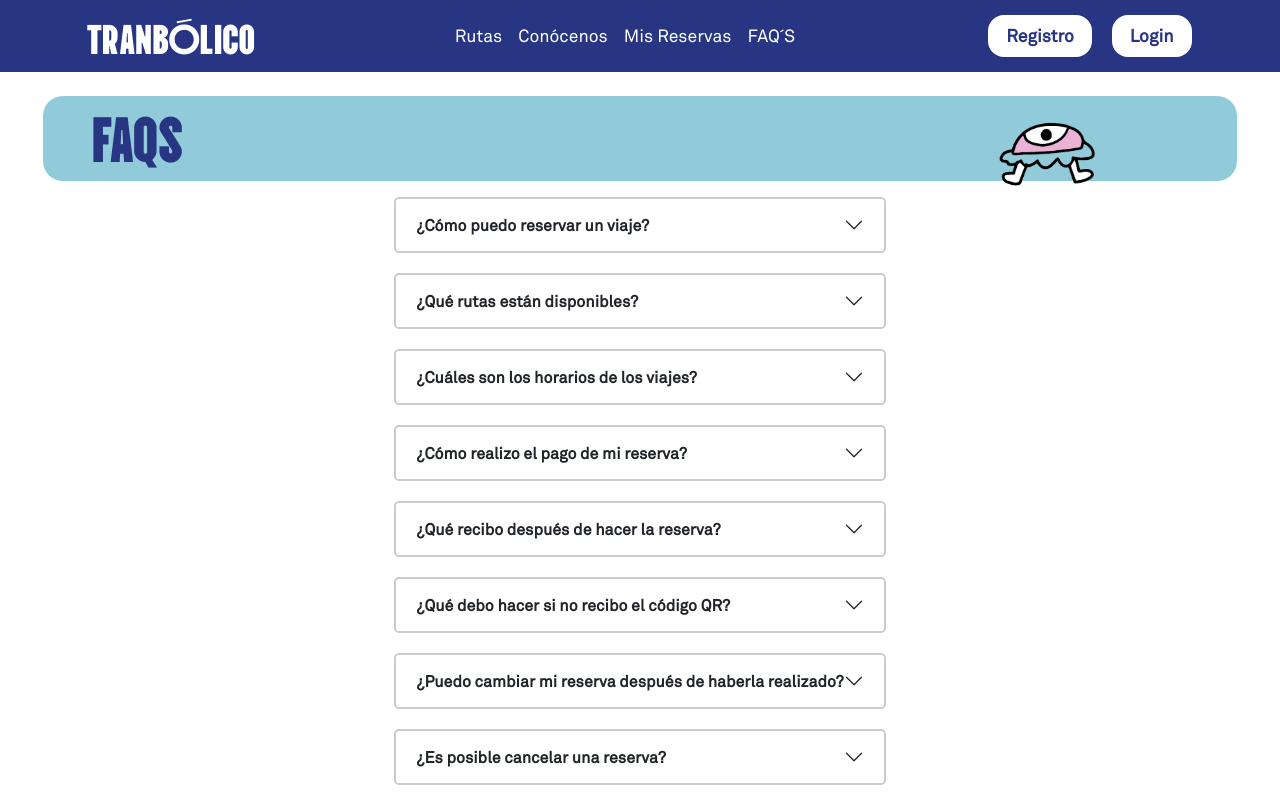
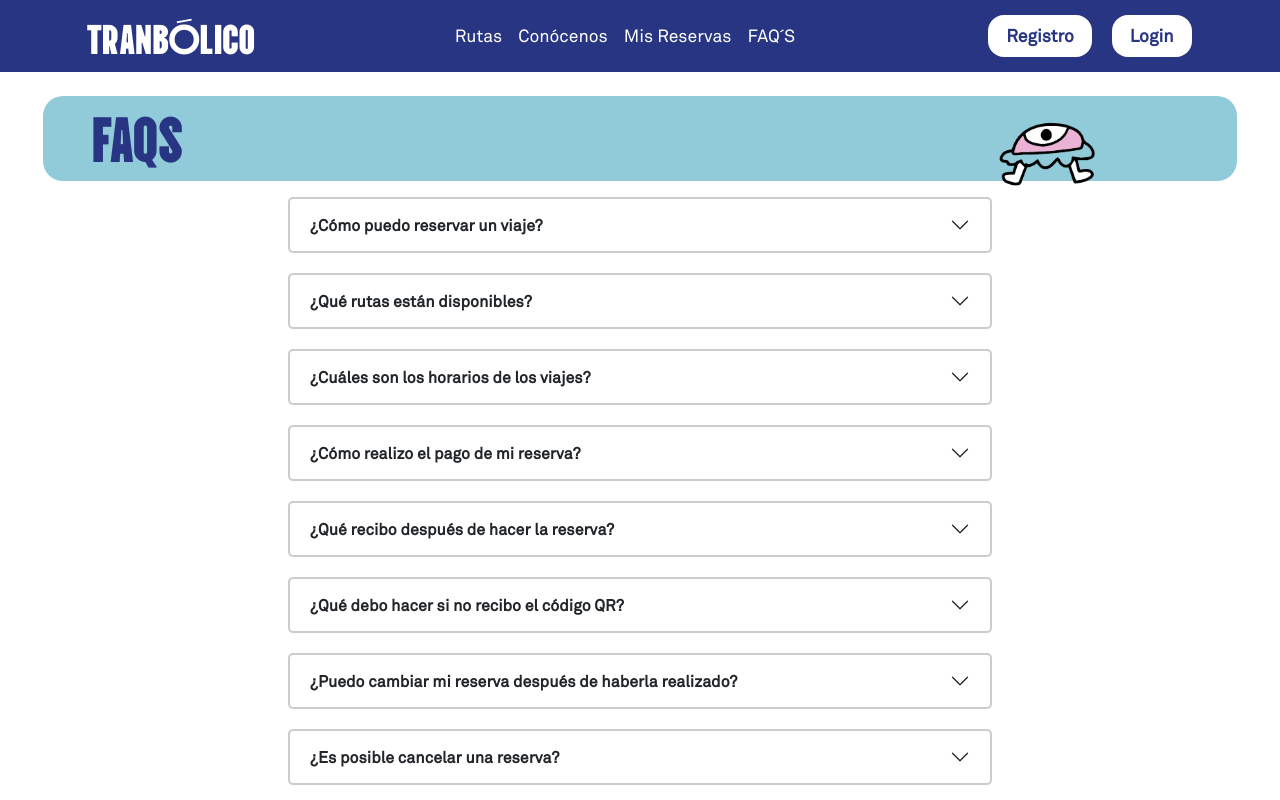
Before and after one commit to PabloVillalbaAlcaide/Tranbolico-App, a React (Vite) app in the folder Client/: page /faqs in a window 1280 px wide. Shown: the top 800 px of the page. Built offline with nearby package versions, Linux system fonts and the light colour scheme.

Commit message:
tamaño faqs

```diff
--- a/Client/src/pages/faqs/Faqs.scss
+++ b/Client/src/pages/faqs/Faqs.scss
@@ -1,85 +1,3 @@
-/* .banner-faqs {
-  background-color: var(--tranbolico-azulClaro);
-  width: 95%;
-  margin: 0 auto;
-  position: relative;
-  border-radius: 20px;
-}
-
-.ppal-faqs {
-  font-family: "VinaSans-Regular.ttf";
-}
-
-.ppal-faqs h2 {
-  font-size: 4rem;
-}
-
-.faqs-image {
-  position: absolute;
-  right: 80px;
-  top: -40px;
-  width: 220px;
-}
-
-.faqs-preguntasYrespuestas {
-  max-width: 600px;
-  width: 100%;
-}
-
-.faqs-preguntasYrespuestas p {
-  font-weight: bold;
-  font-family: "Akkurat-Regular.ttf";
-}
-
-.faqs-preguntasYrespuestas span {
-  font-family: "Akkurat-Regular.ttf";
-  font-size: 1.1rem;
-}
-
-.faqs-preguntasYrespuestas {
-  .accordion-item {
-    border: 2px solid #ccc;
-    border-radius: 5px;
-    margin-bottom: 20px;
-  }
-}
-
-.accordion-item {
-  border-radius: 5px;
-  margin-bottom: 20px;
-}
-
-.accordion-button {
-  color: inherit;
-  background-color: transparent;
-  box-shadow: none;
-  outline: none;
-}
-
-.accordion-button:focus {
-  box-shadow: none;
-  outline: none;
-}
-
-.accordion-button:not(.collapsed) {
-  color: inherit;
-  background-color: transparent;
-  box-shadow: none;
-  outline: none;
-}
-
-@media (max-width: 800px) {
-  .faqs-image {
-    width: 200px;
-    right: -40px;
-    top: 10;
-  }
-
-  .ppal-faqs h2 {
-    font-size: 3rem;
-  }
-} */
-
 .banner-faqs {
   background-color: var(--tranbolico-azulClaro);
   width: 95%;
@@ -107,11 +25,13 @@
 .faqs-preguntasYrespuestas {
   max-width: 600px;
   width: 100%;
+  max-width: 50dvw;
 }
 
 .faqs-preguntasYrespuestas p {
   font-weight: bold;
   font-family: "Akkurat-Regular.ttf";
+  min-width: 50dvw;
 }
 
 .faqs-preguntasYrespuestas span {
```
